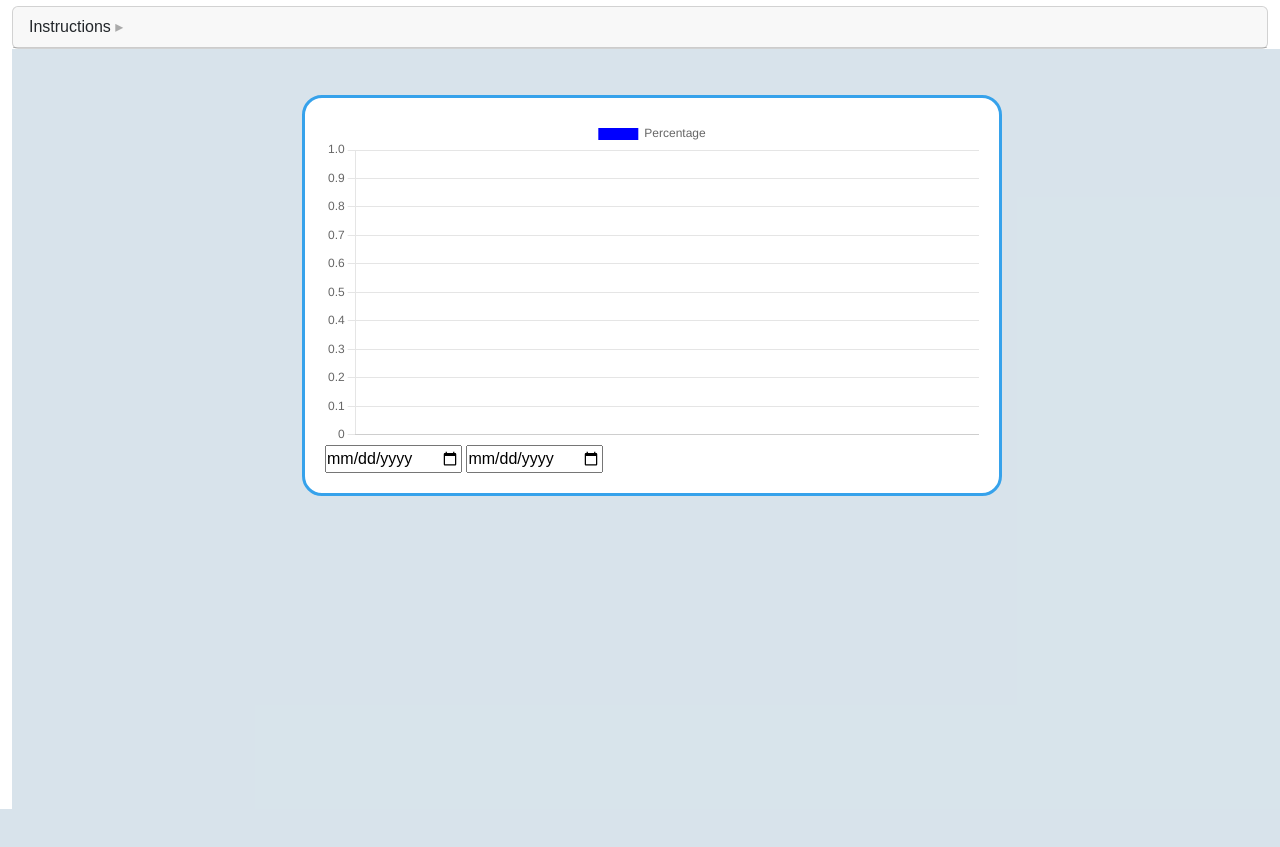
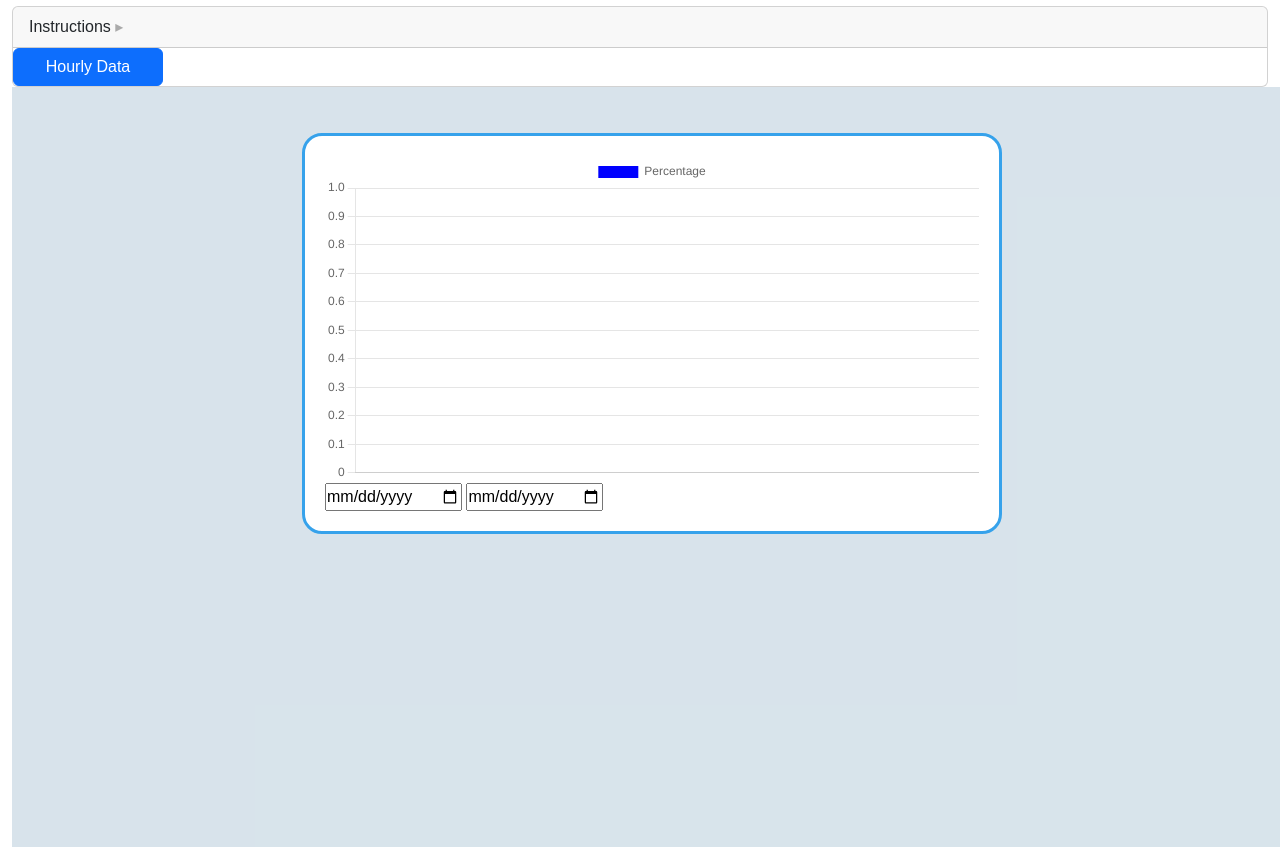
Before and after one commit to PoDuck/pi_chime, a Django app: template tracking/templates/tracking/tracking_view.html in a window 1280 px wide. Shown: the part 58-905 px from the top of the page. Before the commit the page ends 867 px from the top, so only its background shows below. Run offline with Django 5.2, Linux system fonts and the light colour scheme; the template is opened without the code that fills it, so the values that code supplies are empty; some libraries are stand-ins or nearby versions.

Commit message:
Moved button on graphs

```diff
--- a/tracking/templates/tracking/hour_tracking_view.html
+++ b/tracking/templates/tracking/hour_tracking_view.html
@@ -53,8 +53,8 @@
             <p class="card-text">If you want to see the traffic only for specific days of the week, deselect "All days"
                 and select the day you want to see traffic for.</p>
             <p class="card-text">To see traffic average for days of the week, click the button below.</p>
-            <a href="{% url 'day_tracking' %}" class="btn btn-primary">Daily Data</a>
         </div>
+        <a href="{% url 'day_tracking' %}" class="btn btn-primary" style="width: 150px;">Daily Data</a>
     </div>
     <div class="chartCard">
         <div class="chartBox">
--- a/tracking/templates/tracking/tracking_view.html
+++ b/tracking/templates/tracking/tracking_view.html
@@ -44,10 +44,13 @@
         </div>
         <div class="card-body" id="instructions_body">
             <h5 class="card-title">How to use</h5>
-            <p class="card-text">By default, this graph shows the average percentage of daily traffic from the first entry.  If you want to see the data for a specific set of dates, select the range of dates from the dropdown menus.</p>
-            <p class="card-text">If you want to see hourly traffic, click on a bar do get the hourly traffic for that day of the week, or click the button below for all time traffic by hour.</p>
-            <a href="{% url 'all_days_hourly' %}" class="btn btn-primary">Hourly Data</a>
+            <p class="card-text">By default, this graph shows the average percentage of daily traffic from the first
+                entry. If you want to see the data for a specific set of dates, select the range of dates from the
+                dropdown menus.</p>
+            <p class="card-text">If you want to see hourly traffic, click on a bar do get the hourly traffic for that
+                day of the week, or click the button below for all time traffic by hour.</p>
         </div>
+        <a href="{% url 'all_days_hourly' %}" class="btn btn-primary" style="width: 150px;">Hourly Data</a>
     </div>
     <div class="chartCard">
         <div class="chartBox">
```
